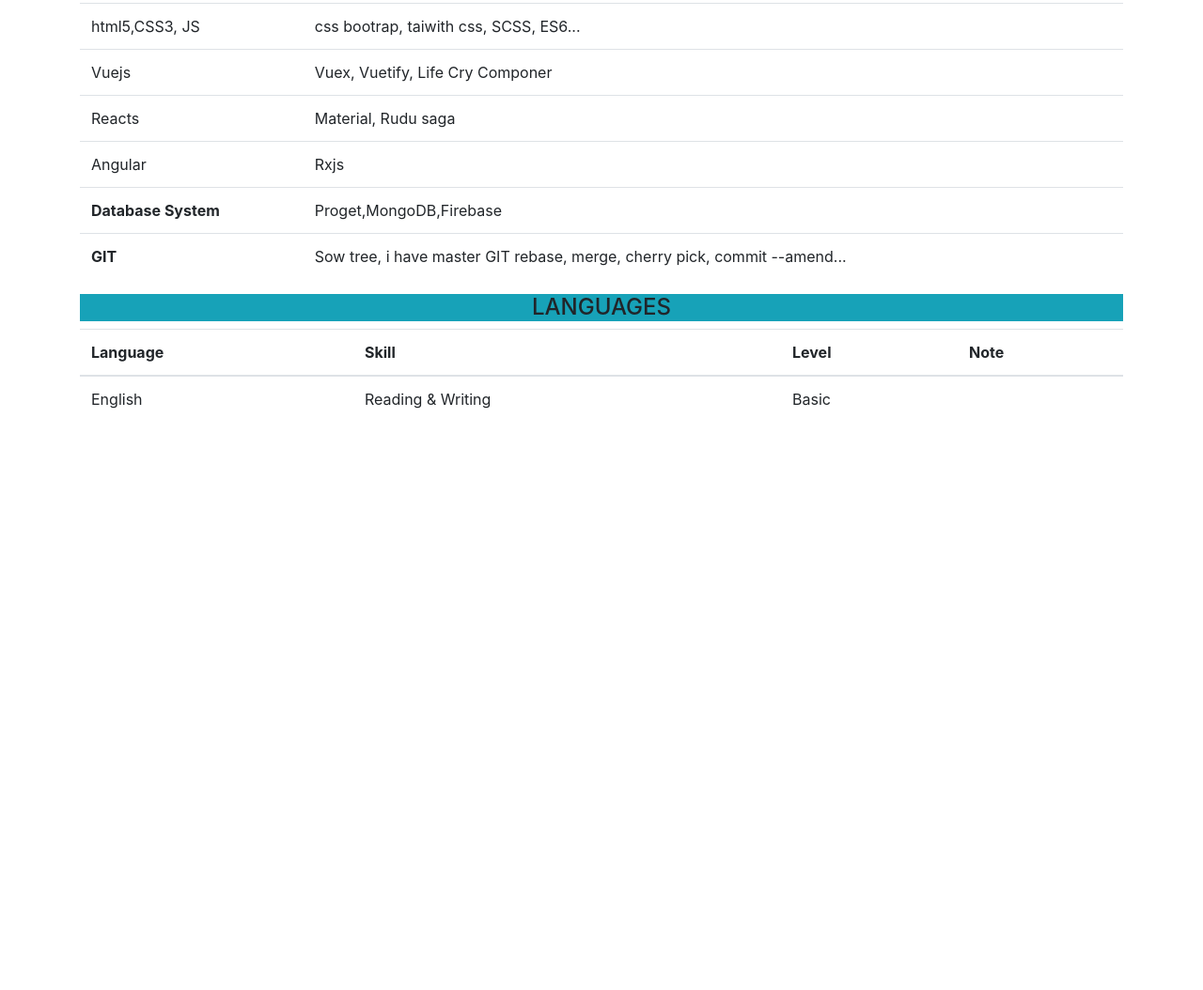
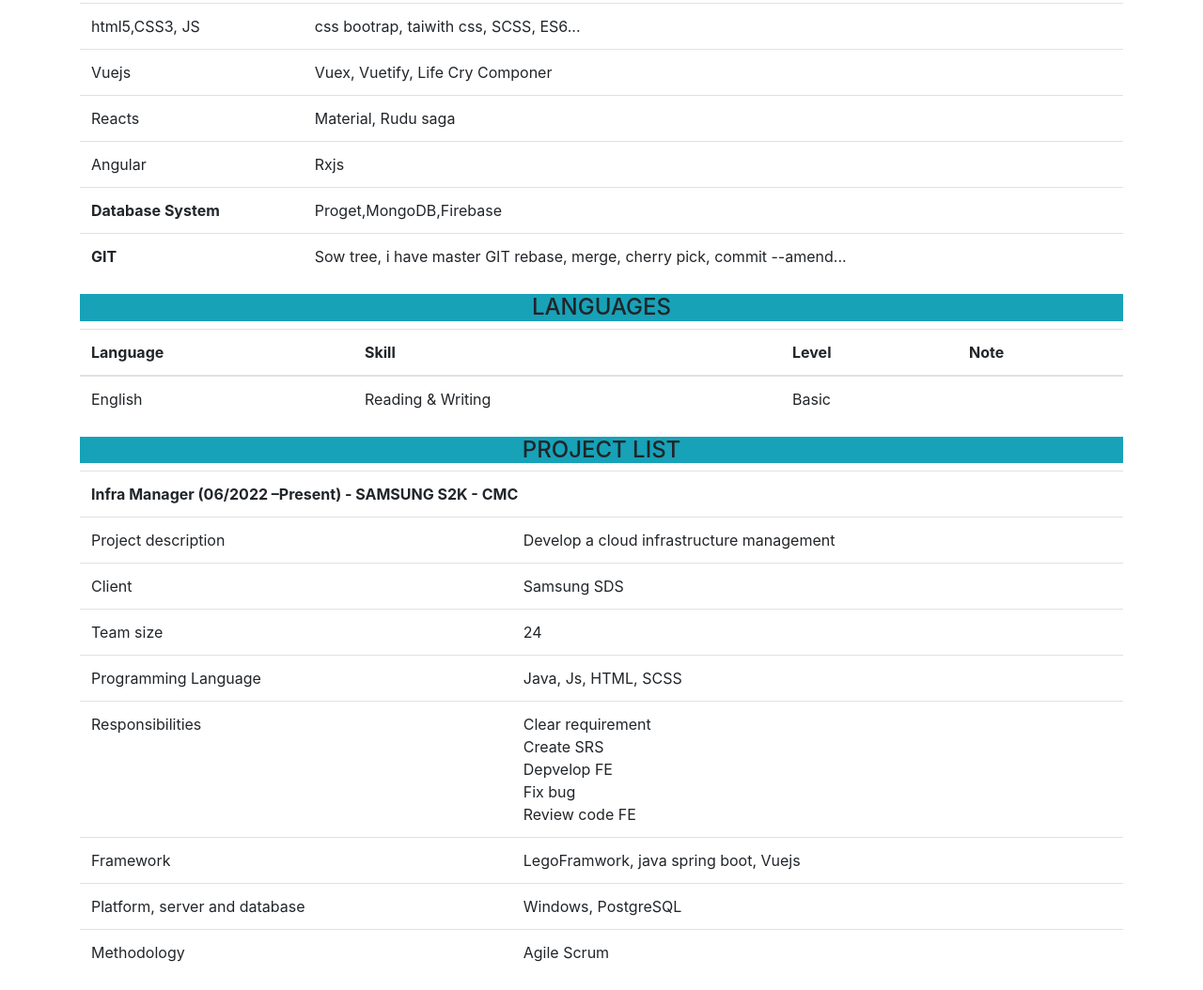
Before and after one commit to nguyenvancongdev/cv-html, a plain HTML site: page index.html in a window 1280 px wide. Shown: the part 1088-2142 px from the top of the page at 94% size. Before the commit the page ends 1553 px from the top, so only its background shows below. Drawn offline with nearby package versions, Linux system fonts and the light colour scheme.

Commit message:
Update index.html

```diff
--- a/index.html
+++ b/index.html
@@ -143,3 +143,46 @@
             </tr>
         </tbody>
     </table>
+ <h4 class="text-center bg-info bg-gradient">PROJECT LIST</h4>
+    <table class="table">
+        <tbody>
+            <tr>
+                <td colspan="3"><strong>Infra Manager (06/2022 –Present) - SAMSUNG S2K - CMC</strong></td>
+            </tr>
+            <tr>
+                <td>Project description</td>
+                <td>Develop a cloud infrastructure management</td>
+            </tr>
+            <tr>
+                <td>Client</td>
+                <td>Samsung SDS</td>
+            </tr>
+            <tr>
+                <td>Team size</td>
+                <td>24</td>
+            </tr>
+            <tr>
+                <td>Programming Language</td>
+                <td>Java, Js, HTML, SCSS</td>
+            </tr>
+            <tr>
+                <td>Responsibilities</td>
+                <td>Clear requirement <br>
+                    Create SRS <br>
+                    Depvelop FE <br>
+                    Fix bug <br>
+                    Review code FE
+                </td>
+            </tr>
+            <tr>
+                <td>Framework</td>
+                <td>LegoFramwork, java spring boot, Vuejs</td>
+            </tr>
+            <tr>
+                <td>Platform, server and database </td>
+                <td>Windows, PostgreSQL</td>
+            </tr>
+            <tr>
+                <td>Methodology</td>
+                <td>Agile Scrum</td>
+            </tr>
```
